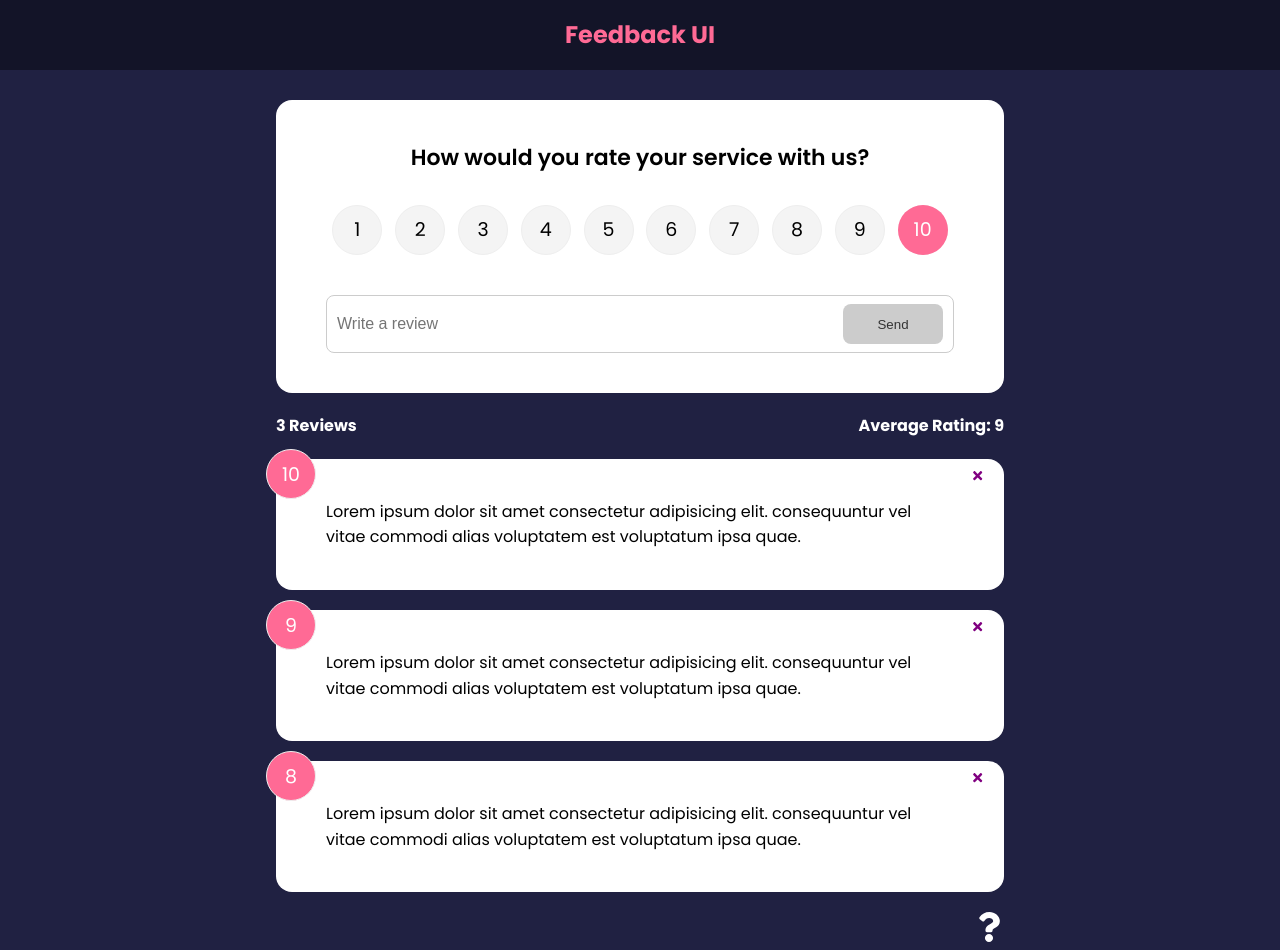
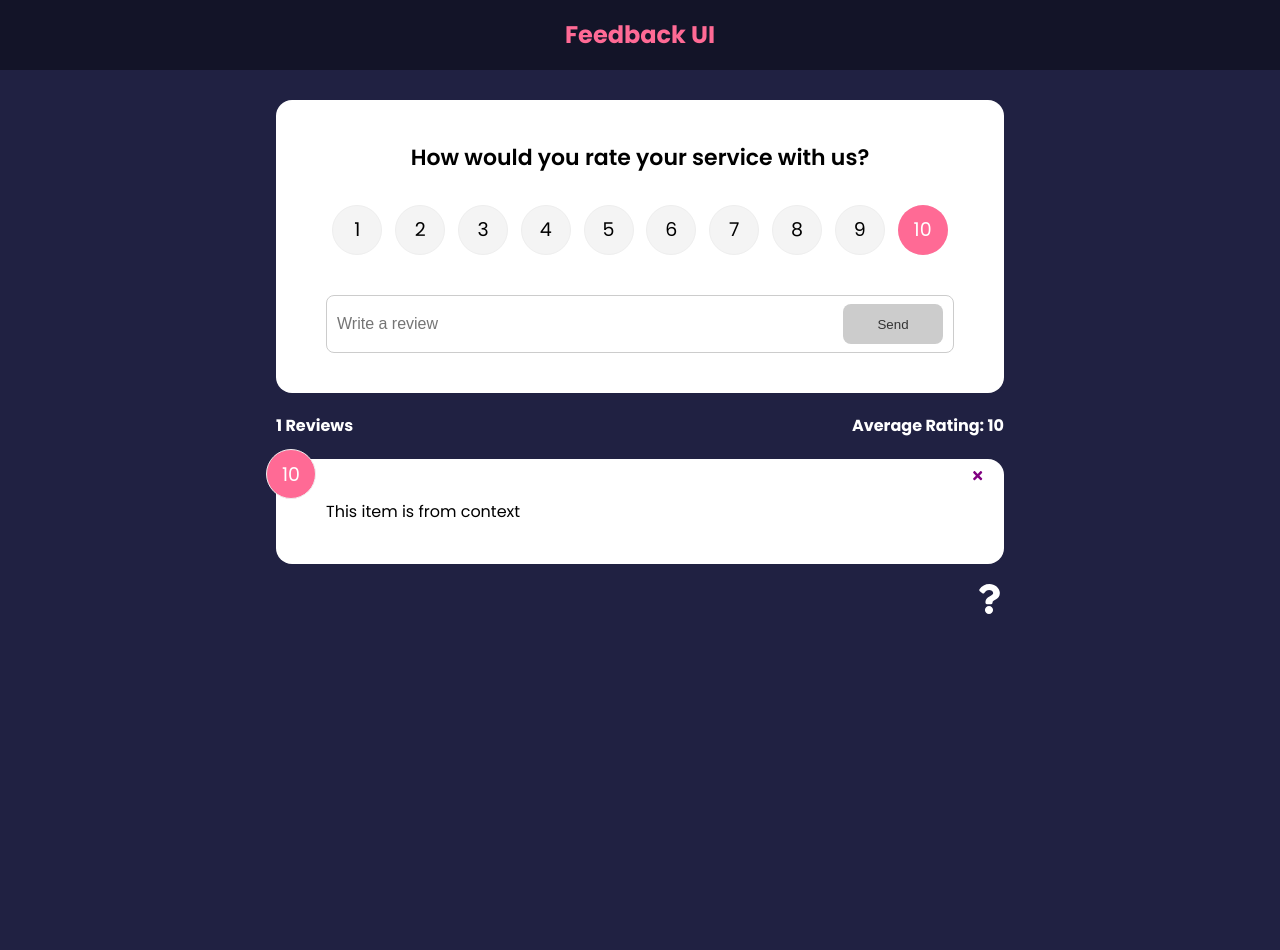
Before and after one commit to PhilipPaulson/CS222-Daily-Thing, a React (Create React App) app in the folder React Tutorial/feedback-app/: page / in a window 1280 px wide. After the commit the page ends 800 px from the top, so only its background shows below. Built offline with nearby package versions, Linux system fonts and the light colour scheme.

Commit message:
I replaced feedback data prop drilling with Context

```diff
--- a/React Tutorial/feedback-app/src/App.js
+++ b/React Tutorial/feedback-app/src/App.js
@@ -36,11 +36,8 @@
               element={
                 <>
                   <FeedbackForm handleAdd={addFeedback} />
-                  <FeedbackStats feedback={feedback} />
-                  <FeedbackList
-                    feedback={feedback}
-                    handleDelete={deleteFeedback}
-                  />
+                  <FeedbackStats />
+                  <FeedbackList handleDelete={deleteFeedback} />
                 </>
               }
             ></Route>
--- a/React Tutorial/feedback-app/src/components/FeedbackList.jsx
+++ b/React Tutorial/feedback-app/src/components/FeedbackList.jsx
@@ -1,9 +1,11 @@
 import { motion, AnimatePresence } from "framer-motion";
-import PropTypes from "prop-types";
+import { useContext } from "react";
 import FeedbackItem from "./FeedbackItem";
+import FeedbackContext from "../context/FeedbackContext";
 
-function FeedbackList({ feedback, handleDelete }) {
-  console.log(feedback);
+function FeedbackList({ handleDelete }) {
+  const { feedback } = useContext(FeedbackContext);
+
   if (!feedback || feedback.length === 0) {
     return <p> No Feedback Yet </p>;
   }
@@ -38,14 +40,4 @@
   // );
 }
 
-FeedbackList.propTypes = {
-  feedback: PropTypes.arrayOf(
-    PropTypes.shape({
-      id: PropTypes.number.isRequired,
-      text: PropTypes.string.isRequired,
-      rating: PropTypes.number.isRequired,
-    })
-  ),
-};
-
 export default FeedbackList;
--- a/React Tutorial/feedback-app/src/components/FeedbackStats.jsx
+++ b/React Tutorial/feedback-app/src/components/FeedbackStats.jsx
@@ -1,6 +1,9 @@
-import PropTypes from "prop-types";
+import { useContext } from "react";
+import FeedbackContext from "../context/FeedbackContext";
 
-export default function FeedbackStats({ feedback }) {
+export default function FeedbackStats() {
+  const { feedback } = useContext(FeedbackContext);
+
   // Calculate ratings avg
   let average =
     feedback.reduce((acc, cur) => {
@@ -16,7 +19,3 @@
     </div>
   );
 }
-
-FeedbackStats.propTypes = {
-  feedback: PropTypes.array.isRequired,
-};
```
